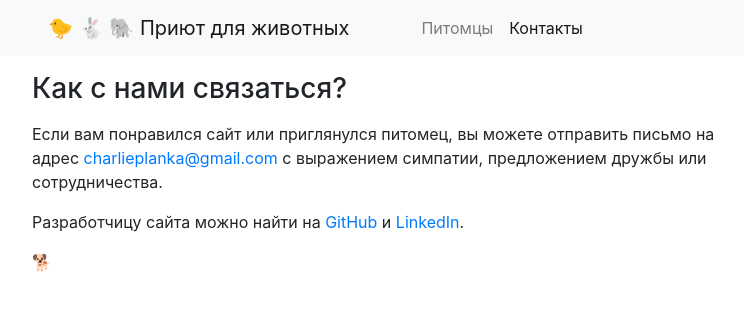
After one commit to charlieplanka/django-pet-shelter, a Django app: page /contacts in a window 1280 px wide. The commit adds this page. Shown: the top 311 px of the page, without its empty margins (138-882 px from the left). Run offline with Django 3.2, Linux system fonts and the light colour scheme; some libraries are stand-ins or nearby versions.

Commit message:
Add contacts page

```diff
--- a/pet_shelter/static/css/base.css
+++ b/pet_shelter/static/css/base.css
@@ -1,3 +1,3 @@
 main {
-    margin-left: 150px;
+    margin-left: 170px;
 }
--- a/pet_shelter/templates/base.html
+++ b/pet_shelter/templates/base.html
@@ -7,20 +7,26 @@
     <meta name="viewport" content="width=device-width, initial-scale=1.0">
     <link rel="stylesheet" href="https://stackpath.bootstrapcdn.com/bootstrap/4.1.3/css/bootstrap.min.css"
         integrity="sha384-MCw98/SFnGE8fJT3GXwEOngsV7Zt27NXFoaoApmYm81iuXoPkFOJwJ8ERdknLPMO" crossorigin="anonymous">
-    <title>Приют для животных</title>
+    <title>
+        {% block head_title %}Приют для животных{% endblock %}
+    </title>
     <link rel="stylesheet" href="{% static 'css/base.css' %}">
     {% block extra_head %}
     {% endblock %}
 </head>
 <body>
     <header>
-        {% block nav %}
-        <nav class="navbar navbar-expand-lg navbar-light bg-light mb-3 justify-content-center">
-            <div class="navbar-nav">
-                {% block nav-pets %}<a class="nav-item nav-link" href="{% url 'shelter:pets' %}">Питомцы</a>{% endblock %}
+
+        <nav class="navbar navbar-expand-lg navbar-light bg-light mb-3">
+            <span class="navbar-brand" style="margin-left: 170px">&#128036; &#128007; &#128024; Приют для животных</span>
+            <div class="navbar-nav mx-5">
+                {% block nav %}
+                    {% block nav-pets %}<a class="nav-item nav-link active" href="{% url 'shelter:pets' %}">Питомцы</a>{% endblock %}
+                    {% block nav-contacts %}<a class="nav-item nav-link" href="{% url 'shelter:contacts' %}">Контакты</a>{% endblock %}
+                {% endblock %}
             </div>
         </nav>
-        {% endblock %}
+
     </header>
     <main>
     {% block content %}
--- /dev/null
+++ b/pet_shelter/templates/contacts.html
@@ -0,0 +1,21 @@
+{% extends 'base.html' %}
+
+{% block head_title %}Контакты{% endblock %}
+
+{% block nav %}
+    {% block nav-pets %}<a class="nav-item nav-link" href="{% url 'shelter:pets' %}">Питомцы</a>{% endblock %}
+    {% block nav-contacts %}<a class="nav-item nav-link active" href="{% url 'shelter:contacts' %}">Контакты</a>{% endblock %}
+{% endblock %}
+
+{% block content %}
+<h3>Как с нами связаться?</h3>
+<div class="mt-3" style="max-width: 700px">
+<p>Если вам понравился сайт или приглянулся питомец, вы можете отправить письмо на адрес <a
+        href="mailto:charlieplanka@gmail.com">charlieplanka@gmail.com</a> с выражением симпатии, предложением дружбы или
+    сотрудничества. </p>
+<p>Разработчицу сайта можно найти на <a href="https://github.com/charlieplanka">GitHub</a> и <a
+        href="https://www.linkedin.com/in/anaumenko/">LinkedIn</a>.</p>
+<p>&#128021;</p>
+</div>
+
+{% endblock %}
--- a/pet_shelter/templates/pet_shelter/pet_detail.html
+++ b/pet_shelter/templates/pet_shelter/pet_detail.html
@@ -11,11 +11,13 @@
         <ul class="list-group-flush">
             <li class="list-group-item">Имя: {{ object.name }}</li>
             <li class="list-group-item">Возраст: {{ object.age }}</li>
+            <li class="list-group-item">Вид: {{ object.specie }}</li>
+            <li class="list-group-item">Пол: {{ object.gender }}</li>
             {% if object.breed %}
                 <li class="list-group-item">Порода: {{ object.breed }}</li>
             {% endif %}
             <li class="list-group-item">Особенности: {{ object.description }}</li>
-            <li class="list-group-item"><a href="" class="btn btn-success">Хочу приютить!</a></li>
+            <li class="list-group-item"><a href="{% url 'shelter:contacts' %}" class="btn btn-success">Хочу приютить!</a></li>
         </ul>
     </div>
     <a href="{% url 'shelter:pets' %}" class="btn btn-outline-dark mt-3">Назад к питомцам</a>
--- a/pet_shelter/urls.py
+++ b/pet_shelter/urls.py
@@ -1,11 +1,12 @@
 from django.urls import path
-from .views import pets, PetDetailView
+from .views import pets, PetDetailView, ContactsView
 from django.conf.urls.static import static
 from django.conf import settings
 
 urlpatterns = [
     path('', pets, name='pets'),
     path('pets/<str:pk>', PetDetailView.as_view()),
+    path('contacts', ContactsView.as_view(), name='contacts')
 ]
 
 urlpatterns += static(settings.MEDIA_URL, document_root=settings.MEDIA_ROOT)
--- a/pet_shelter/views.py
+++ b/pet_shelter/views.py
@@ -1,12 +1,15 @@
 from pet_shelter.models import Pet
 from django.template import loader
 from django.http import HttpResponse
-from django.views.generic import DetailView
+from django.views.generic import DetailView, TemplateView
 
 
 class PetDetailView(DetailView):
+    model = Pet
 
-    model = Pet
+
+class ContactsView(TemplateView):
+    template_name = 'contacts.html'
 
 
 def pets(request):
```
